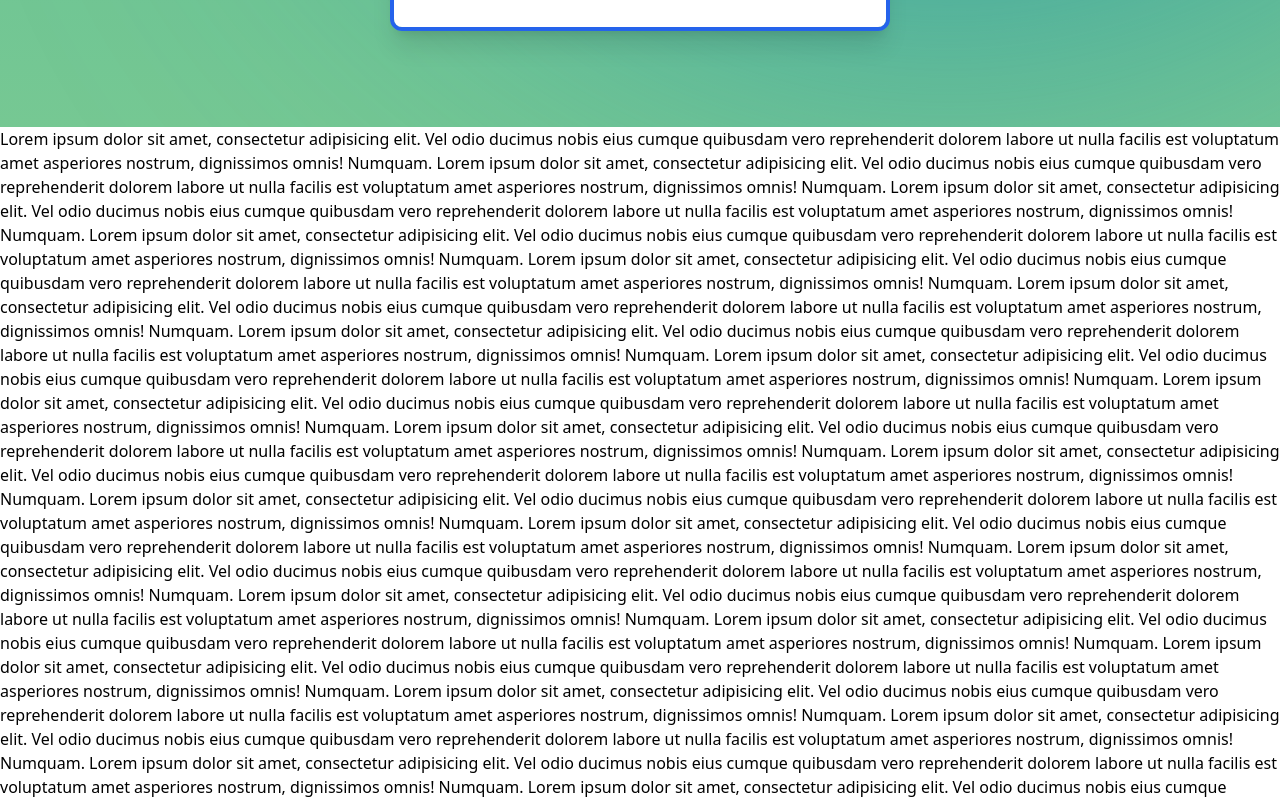
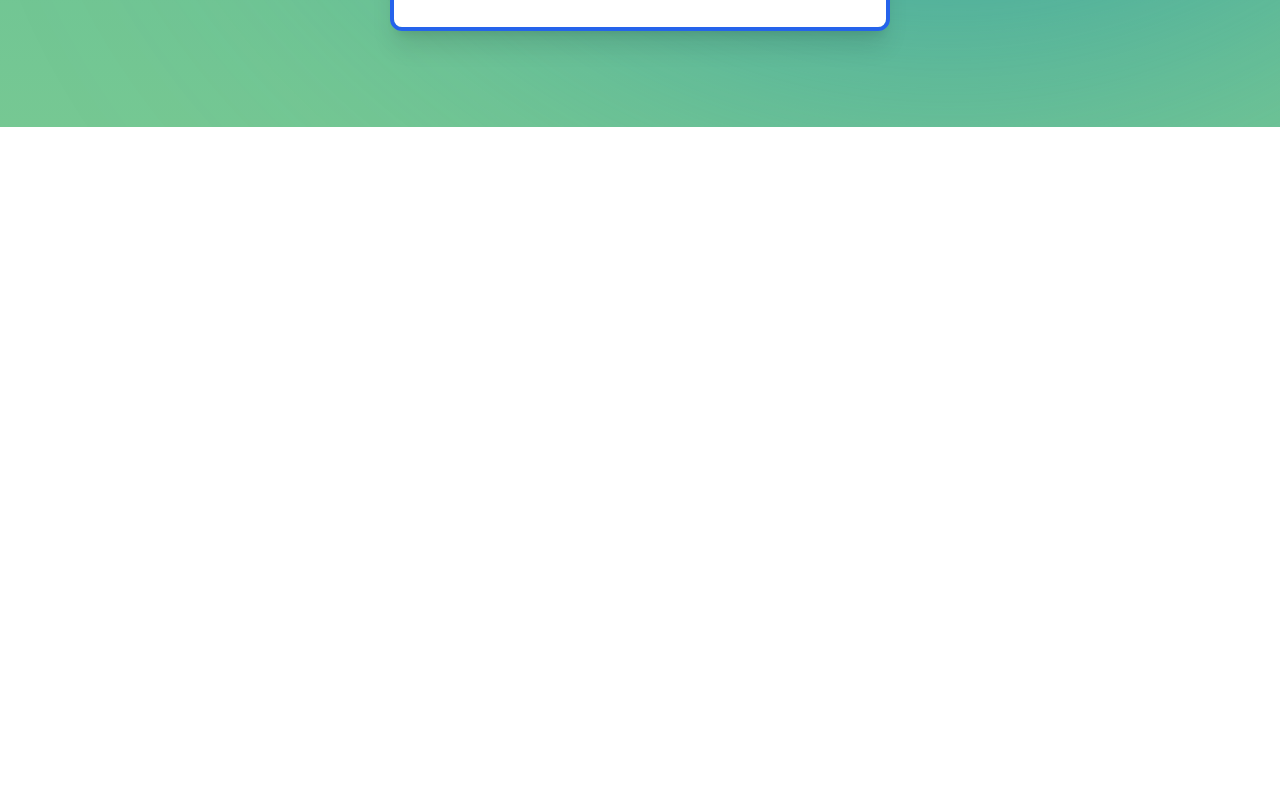
Before and after one commit to morfeli/mental-health-app, a Next.js app: page / in a window 1280 px wide. Shown: the part 960-1760 px from the top of the page. After the commit the page ends 1087 px from the top, so only its background shows below. Built offline with nearby package versions, Linux system fonts and the light colour scheme; a web font is replaced by a local one.

Commit message:
fix: small tweaks on hero section

```diff
--- a/components/Hero/Hero.tsx
+++ b/components/Hero/Hero.tsx
@@ -11,7 +11,7 @@ export const Hero = () => {
       <h2 className="hidden mx-auto text-center md:block md:text-5xl lg:text-[3rem]">
         Be Kind to Your Mind:
       </h2>
-      <p className="hidden pt-2 mx-auto text-center md:block md:text-5xl lg:text-[3rem] lg:pt-8 md:w-[500px]">
+      <p className="hidden pt-2 mx-auto text-center md:block md:text-5xl lg:text-[3rem]  md:w-[500px] lg:leading-[60px]">
         Mental Health Awareness Starts Here
       </p>
       <p className="p-8 text-md text-center md:text-2xl md:w-[700px] lg:w-[1100px] md:mx-auto my-2 md:leading-8 lg:py-6 sm:text-lg">
--- a/components/UI/Button.tsx
+++ b/components/UI/Button.tsx
@@ -8,7 +8,7 @@ export const Button = ({ children, styles }: ButtonProps) => {
   return (
     <button
       className={classNames(
-        "px-3 py-2 rounded-full transition-all duration-1000 hover:ring-2 hover:ring-slate-300",
+        "px-3 py-2 rounded-full transition-all duration-300 hover:ring-2 hover:ring-slate-300",
         styles
       )}
     >
--- a/src/pages/index.tsx
+++ b/src/pages/index.tsx
@@ -18,129 +18,6 @@ export default function Home() {
       </Head>
       <Header />
       <Hero />
-      <div className="bg-slate-200">
-        Lorem ipsum dolor sit amet, consectetur adipisicing elit. Vel odio
-        ducimus nobis eius cumque quibusdam vero reprehenderit dolorem labore ut
-        nulla facilis est voluptatum amet asperiores nostrum, dignissimos omnis!
-        Numquam. Lorem ipsum dolor sit amet, consectetur adipisicing elit. Vel
-        odio ducimus nobis eius cumque quibusdam vero reprehenderit dolorem
-        labore ut nulla facilis est voluptatum amet asperiores nostrum,
-        dignissimos omnis! Numquam. Lorem ipsum dolor sit amet, consectetur
-        adipisicing elit. Vel odio ducimus nobis eius cumque quibusdam vero
-        reprehenderit dolorem labore ut nulla facilis est voluptatum amet
-        asperiores nostrum, dignissimos omnis! Numquam. Lorem ipsum dolor sit
-        amet, consectetur adipisicing elit. Vel odio ducimus nobis eius cumque
-        quibusdam vero reprehenderit dolorem labore ut nulla facilis est
-        voluptatum amet asperiores nostrum, dignissimos omnis! Numquam. Lorem
-        ipsum dolor sit amet, consectetur adipisicing elit. Vel odio ducimus
-        nobis eius cumque quibusdam vero reprehenderit dolorem labore ut nulla
-        facilis est voluptatum amet asperiores nostrum, dignissimos omnis!
-        Numquam. Lorem ipsum dolor sit amet, consectetur adipisicing elit. Vel
-        odio ducimus nobis eius cumque quibusdam vero reprehenderit dolorem
-        labore ut nulla facilis est voluptatum amet asperiores nostrum,
-        dignissimos omnis! Numquam. Lorem ipsum dolor sit amet, consectetur
-        adipisicing elit. Vel odio ducimus nobis eius cumque quibusdam vero
-        reprehenderit dolorem labore ut nulla facilis est voluptatum amet
-        asperiores nostrum, dignissimos omnis! Numquam. Lorem ipsum dolor sit
-        amet, consectetur adipisicing elit. Vel odio ducimus nobis eius cumque
-        quibusdam vero reprehenderit dolorem labore ut nulla facilis est
-        voluptatum amet asperiores nostrum, dignissimos omnis! Numquam. Lorem
-        ipsum dolor sit amet, consectetur adipisicing elit. Vel odio ducimus
-        nobis eius cumque quibusdam vero reprehenderit dolorem labore ut nulla
-        facilis est voluptatum amet asperiores nostrum, dignissimos omnis!
-        Numquam. Lorem ipsum dolor sit amet, consectetur adipisicing elit. Vel
-        odio ducimus nobis eius cumque quibusdam vero reprehenderit dolorem
-        labore ut nulla facilis est voluptatum amet asperiores nostrum,
-        dignissimos omnis! Numquam. Lorem ipsum dolor sit amet, consectetur
-        adipisicing elit. Vel odio ducimus nobis eius cumque quibusdam vero
-        reprehenderit dolorem labore ut nulla facilis est voluptatum amet
-        asperiores nostrum, dignissimos omnis! Numquam. Lorem ipsum dolor sit
-        amet, consectetur adipisicing elit. Vel odio ducimus nobis eius cumque
-        quibusdam vero reprehenderit dolorem labore ut nulla facilis est
-        voluptatum amet asperiores nostrum, dignissimos omnis! Numquam. Lorem
-        ipsum dolor sit amet, consectetur adipisicing elit. Vel odio ducimus
-        nobis eius cumque quibusdam vero reprehenderit dolorem labore ut nulla
-        facilis est voluptatum amet asperiores nostrum, dignissimos omnis!
-        Numquam. Lorem ipsum dolor sit amet, consectetur adipisicing elit. Vel
-        odio ducimus nobis eius cumque quibusdam vero reprehenderit dolorem
-        labore ut nulla facilis est voluptatum amet asperiores nostrum,
-        dignissimos omnis! Numquam. Lorem ipsum dolor sit amet, consectetur
-        adipisicing elit. Vel odio ducimus nobis eius cumque quibusdam vero
-        reprehenderit dolorem labore ut nulla facilis est voluptatum amet
-        asperiores nostrum, dignissimos omnis! Numquam. Lorem ipsum dolor sit
-        amet, consectetur adipisicing elit. Vel odio ducimus nobis eius cumque
-        quibusdam vero reprehenderit dolorem labore ut nulla facilis est
-        voluptatum amet asperiores nostrum, dignissimos omnis! Numquam. Lorem
-        ipsum dolor sit amet, consectetur adipisicing elit. Vel odio ducimus
-        nobis eius cumque quibusdam vero reprehenderit dolorem labore ut nulla
-        facilis est voluptatum amet asperiores nostrum, dignissimos omnis!
-        Numquam. Lorem ipsum dolor sit amet, consectetur adipisicing elit. Vel
-        odio ducimus nobis eius cumque quibusdam vero reprehenderit dolorem
-        labore ut nulla facilis est voluptatum amet asperiores nostrum,
-        dignissimos omnis! Numquam. Lorem ipsum dolor sit amet, consectetur
-        adipisicing elit. Vel odio ducimus nobis eius cumque quibusdam vero
-        reprehenderit dolorem labore ut nulla facilis est voluptatum amet
-        asperiores nostrum, dignissimos omnis! Numquam. Lorem ipsum dolor sit
-        amet, consectetur adipisicing elit. Vel odio ducimus nobis eius cumque
-        quibusdam vero reprehenderit dolorem labore ut nulla facilis est
-        voluptatum amet asperiores nostrum, dignissimos omnis! Numquam. Lorem
-        ipsum dolor sit amet, consectetur adipisicing elit. Vel odio ducimus
-        nobis eius cumque quibusdam vero reprehenderit dolorem labore ut nulla
-        facilis est voluptatum amet asperiores nostrum, dignissimos omnis!
-        Numquam. Lorem ipsum dolor sit amet, consectetur adipisicing elit. Vel
-        odio ducimus nobis eius cumque quibusdam vero reprehenderit dolorem
-        labore ut nulla facilis est voluptatum amet asperiores nostrum,
-        dignissimos omnis! Numquam. Lorem ipsum dolor sit amet, consectetur
-        adipisicing elit. Vel odio ducimus nobis eius cumque quibusdam vero
-        reprehenderit dolorem labore ut nulla facilis est voluptatum amet
-        asperiores nostrum, dignissimos omnis! Numquam. Lorem ipsum dolor sit
-        amet, consectetur adipisicing elit. Vel odio ducimus nobis eius cumque
-        quibusdam vero reprehenderit dolorem labore ut nulla facilis est
-        voluptatum amet asperiores nostrum, dignissimos omnis! Numquam. Lorem
-        ipsum dolor sit amet, consectetur adipisicing elit. Vel odio ducimus
-        nobis eius cumque quibusdam vero reprehenderit dolorem labore ut nulla
-        facilis est voluptatum amet asperiores nostrum, dignissimos omnis!
-        Numquam. Lorem ipsum dolor sit amet, consectetur adipisicing elit. Vel
-        odio ducimus nobis eius cumque quibusdam vero reprehenderit dolorem
-        labore ut nulla facilis est voluptatum amet asperiores nostrum,
-        dignissimos omnis! Numquam. Lorem ipsum dolor sit amet, consectetur
-        adipisicing elit. Vel odio ducimus nobis eius cumque quibusdam vero
-        reprehenderit dolorem labore ut nulla facilis est voluptatum amet
-        asperiores nostrum, dignissimos omnis! Numquam. Lorem ipsum dolor sit
-        amet, consectetur adipisicing elit. Vel odio ducimus nobis eius cumque
-        quibusdam vero reprehenderit dolorem labore ut nulla facilis est
-        voluptatum amet asperiores nostrum, dignissimos omnis! Numquam. Lorem
-        ipsum dolor sit amet, consectetur adipisicing elit. Vel odio ducimus
-        nobis eius cumque quibusdam vero reprehenderit dolorem labore ut nulla
-        facilis est voluptatum amet asperiores nostrum, dignissimos omnis!
-        Numquam. Lorem ipsum dolor sit amet, consectetur adipisicing elit. Vel
-        odio ducimus nobis eius cumque quibusdam vero reprehenderit dolorem
-        labore ut nulla facilis est voluptatum amet asperiores nostrum,
-        dignissimos omnis! Numquam. Lorem ipsum dolor sit amet, consectetur
-        adipisicing elit. Vel odio ducimus nobis eius cumque quibusdam vero
-        reprehenderit dolorem labore ut nulla facilis est voluptatum amet
-        asperiores nostrum, dignissimos omnis! Numquam. Lorem ipsum dolor sit
-        amet, consectetur adipisicing elit. Vel odio ducimus nobis eius cumque
-        quibusdam vero reprehenderit dolorem labore ut nulla facilis est
-        voluptatum amet asperiores nostrum, dignissimos omnis! Numquam. Lorem
-        ipsum dolor sit amet, consectetur adipisicing elit. Vel odio ducimus
-        nobis eius cumque quibusdam vero reprehenderit dolorem labore ut nulla
-        facilis est voluptatum amet asperiores nostrum, dignissimos omnis!
-        Numquam. Lorem ipsum dolor sit amet, consectetur adipisicing elit. Vel
-        odio ducimus nobis eius cumque quibusdam vero reprehenderit dolorem
-        labore ut nulla facilis est voluptatum amet asperiores nostrum,
-        dignissimos omnis! Numquam. Lorem ipsum dolor sit amet, consectetur
-        adipisicing elit. Vel odio ducimus nobis eius cumque quibusdam vero
-        reprehenderit dolorem labore ut nulla facilis est voluptatum amet
-        asperiores nostrum, dignissimos omnis! Numquam. Lorem ipsum dolor sit
-        amet, consectetur adipisicing elit. Vel odio ducimus nobis eius cumque
-        quibusdam vero reprehenderit dolorem labore ut nulla facilis est
-        voluptatum amet asperiores nostrum, dignissimos omnis! Numquam. Lorem
-        ipsum dolor sit amet, consectetur adipisicing elit. Vel odio ducimus
-        nobis eius cumque quibusdam vero reprehenderit dolorem labore ut nulla
-        facilis est voluptatum amet asperiores nostrum, dignissimos omnis!
-        Numquam.
-      </div>
     </>
   );
 }
```
